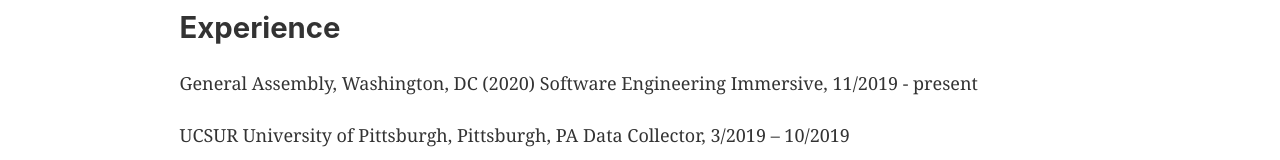
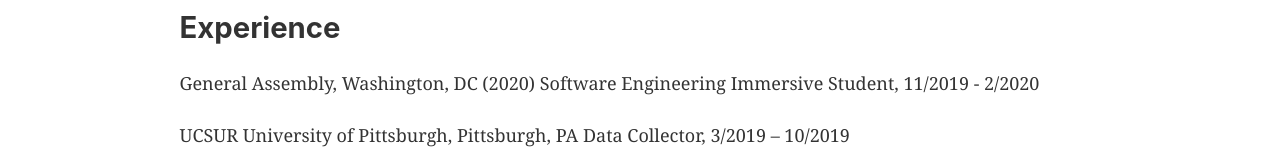
Before and after one commit to dilmurodb/gatsby-portfolio, a Gatsby site: page /resume in a window 1280 px wide. Shown: the part 1091-1251 px from the top of the page. Built offline with nearby package versions, Linux system fonts and the light colour scheme; Gatsby itself is replaced by a stand-in of ours.

Commit message:
small update in resume section

```diff
--- a/src/pages/resume.js
+++ b/src/pages/resume.js
@@ -53,8 +53,8 @@
       </p>
       <h2>Experience</h2>
       <p>
-        General Assembly, Washington, DC (2020) Software Engineering Immersive,
-        11/2019 - present
+        General Assembly, Washington, DC (2020) Software Engineering Immersive
+        Student, 11/2019 - 2/2020
       </p>
       <p>
         UCSUR University of Pittsburgh, Pittsburgh, PA Data Collector, 3/2019 –
```
